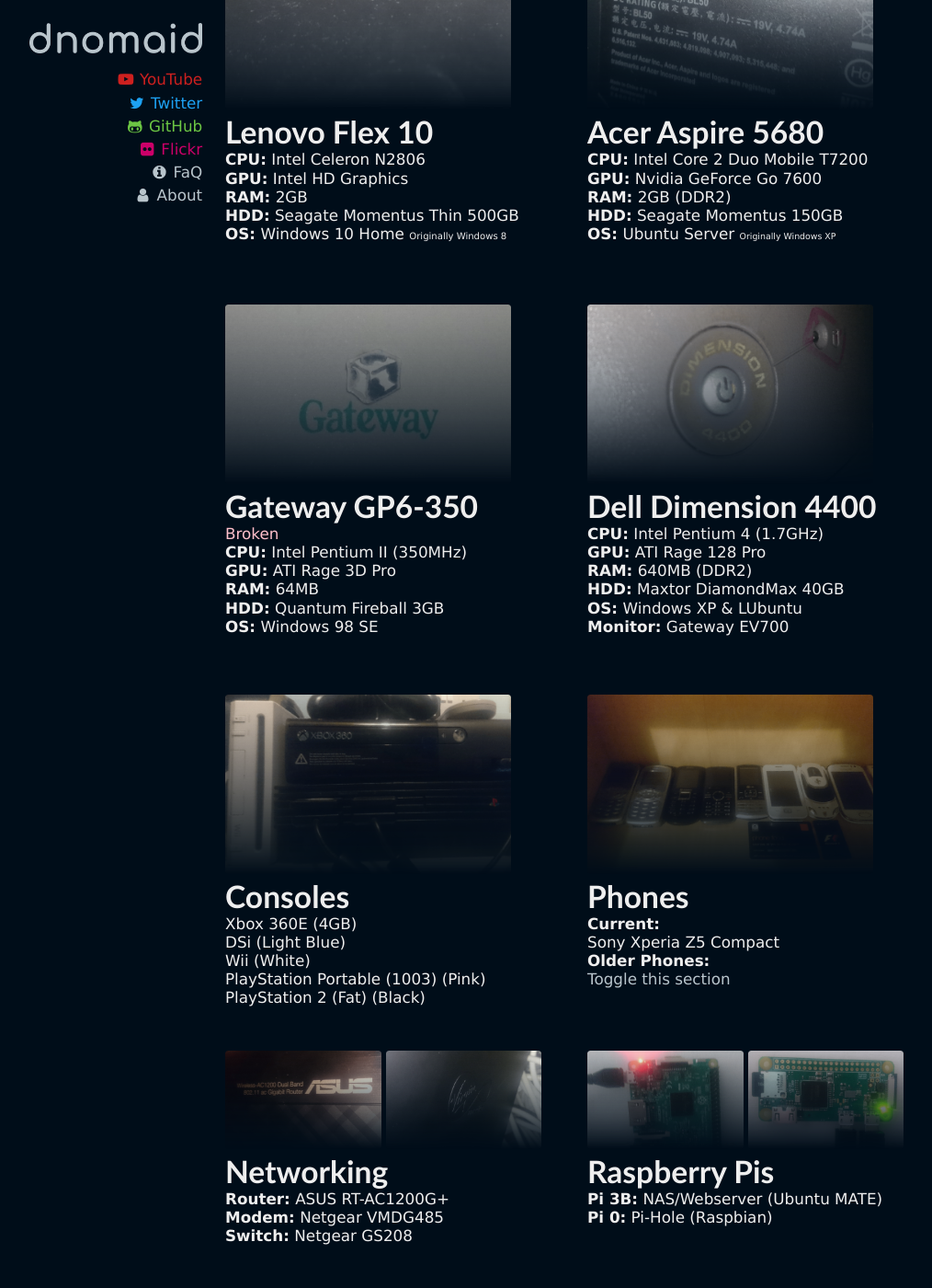
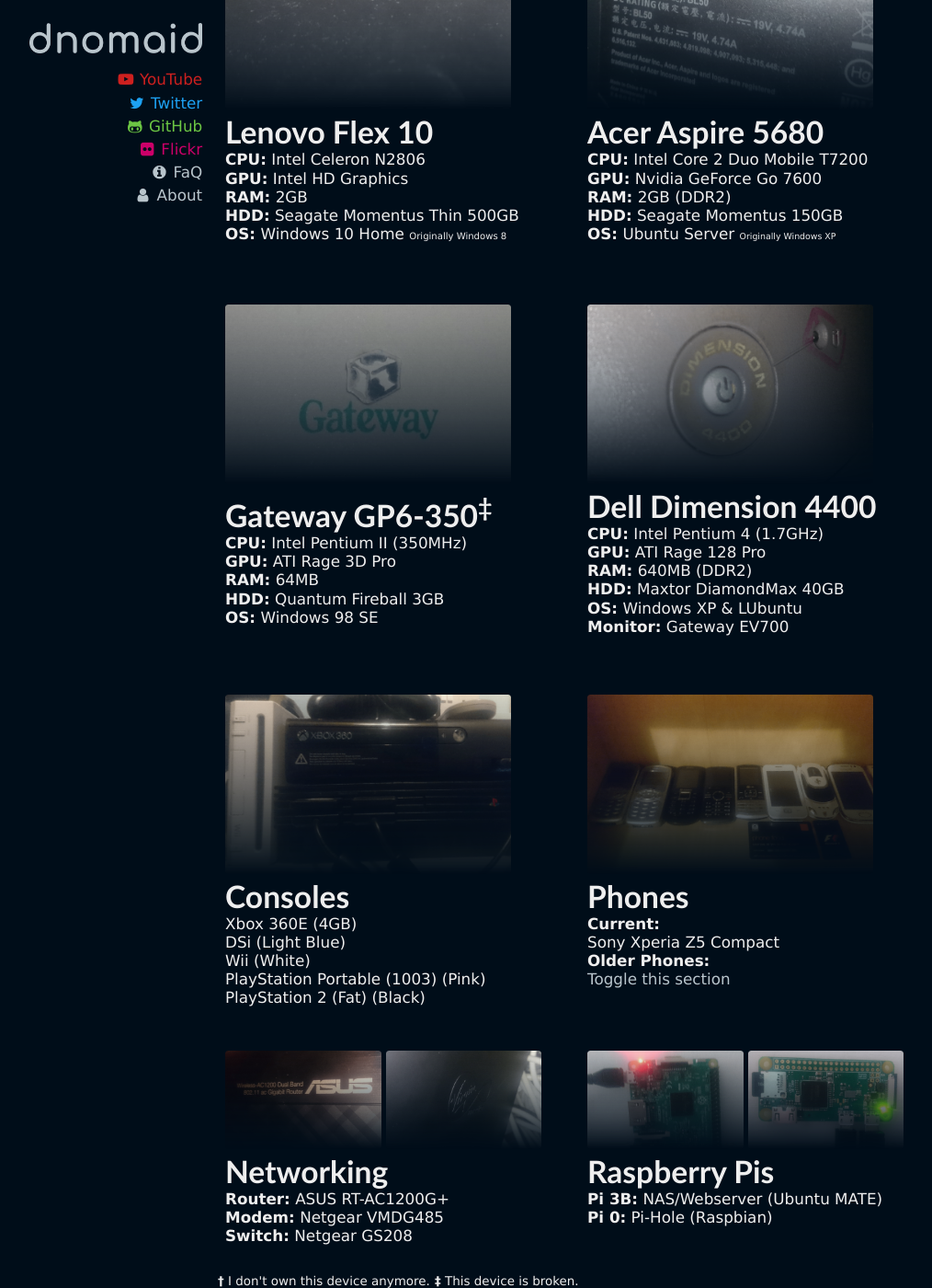
Before and after one commit to tomfishemoji/tomfishemoji.github.io, a Jekyll site: the page built from devices.html, in a window 1280 px wide and 1400 px high, scrolled down 650 px. Shown: the whole window at 92% size, without its empty margins (151-1165 px from the left). Built offline with Jekyll 4.4.1, drawn with Linux system fonts in a browser that asks for light colours; before the commit the page ends 2027 px from its top, so only the background shows below that.

Commit message:
Add daggers to device page

```diff
--- a/devices.html
+++ b/devices.html
@@ -71,8 +71,7 @@
 <div class="row">
   <div class="col">
     <img src="/img/devices/gateway.png" draggable="false">
-    <h3>Gateway GP6-350</h3>
-    <p style="color:pink;">Broken</p>
+    <h3>Gateway GP6-350<sup>&Dagger;<sup></h3>
     <p><b>CPU:</b> Intel Pentium II (350MHz)</p>
     <p><b>GPU:</b> ATI Rage 3D Pro</p>
     <p><b>RAM:</b> 64MB</p>
@@ -142,6 +143,10 @@
   </div>
 </div>
 
+<sub><b>&dagger;</b> I don't own this device anymore.</sub>
+<sub><b>&Dagger;</b> This device is broken.</sub>
+
+
 <script type="text/javascript">
   function toggle(div) {
     var divtotoggle = document.getElementById(div);
```
Also changed, not shown: other parts of devices.html (+2 -0 lines).
